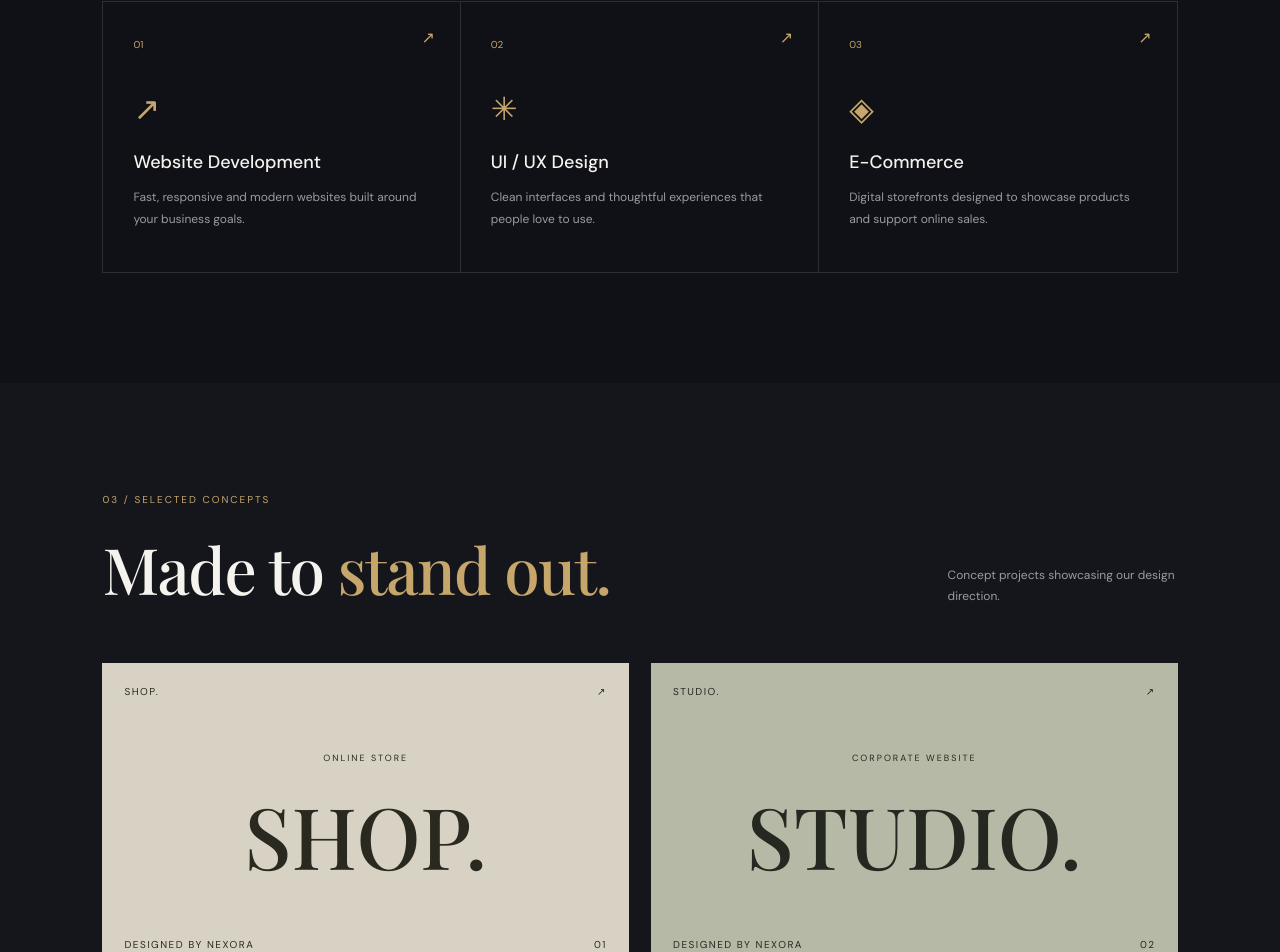
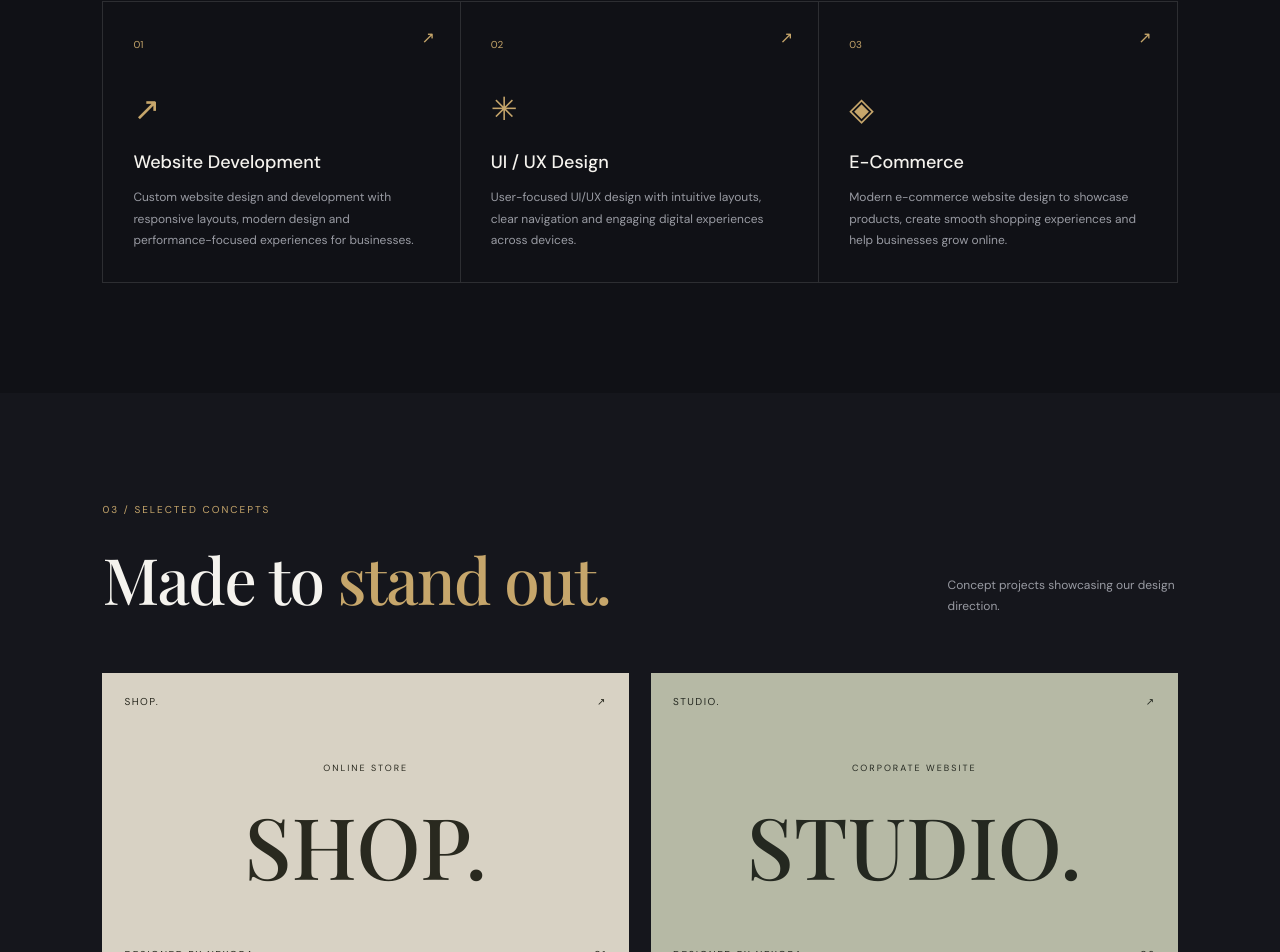
Before and after one commit to khairnarmayur495/NEXORA, a React (Vite) app: page / in a window 1280 px wide. Shown: the part 1495-2447 px from the top of the page. Built offline with nearby package versions, Linux system fonts and the light colour scheme.

Commit message:
Improve services section content

```diff
--- a/src/App.jsx
+++ b/src/App.jsx
@@ -230,8 +230,9 @@ ${formData.details}
               <div className="service-icon">↗</div>
               <h3>Website Development</h3>
               <p>
-                Fast, responsive and modern websites
-                built around your business goals.
+                Custom website design and development
+                with responsive layouts, modern design and
+                performance-focused experiences for businesses.
               </p>
               <span className="service-arrow">↗</span>
             </article>
@@ -241,8 +242,9 @@ ${formData.details}
               <div className="service-icon">✳</div>
               <h3>UI / UX Design</h3>
               <p>
-                Clean interfaces and thoughtful experiences
-                that people love to use.
+                User-focused UI/UX design with intuitive
+                layouts, clear navigation and engaging
+                digital experiences across devices.
               </p>
               <span className="service-arrow">↗</span>
             </article>
@@ -252,8 +254,9 @@ ${formData.details}
               <div className="service-icon">◈</div>
               <h3>E-Commerce</h3>
               <p>
-                Digital storefronts designed to showcase
-                products and support online sales.
+                Modern e-commerce website design to showcase
+                products, create smooth shopping experiences
+                and help businesses grow online.
               </p>
               <span className="service-arrow">↗</span>
             </article>
```
